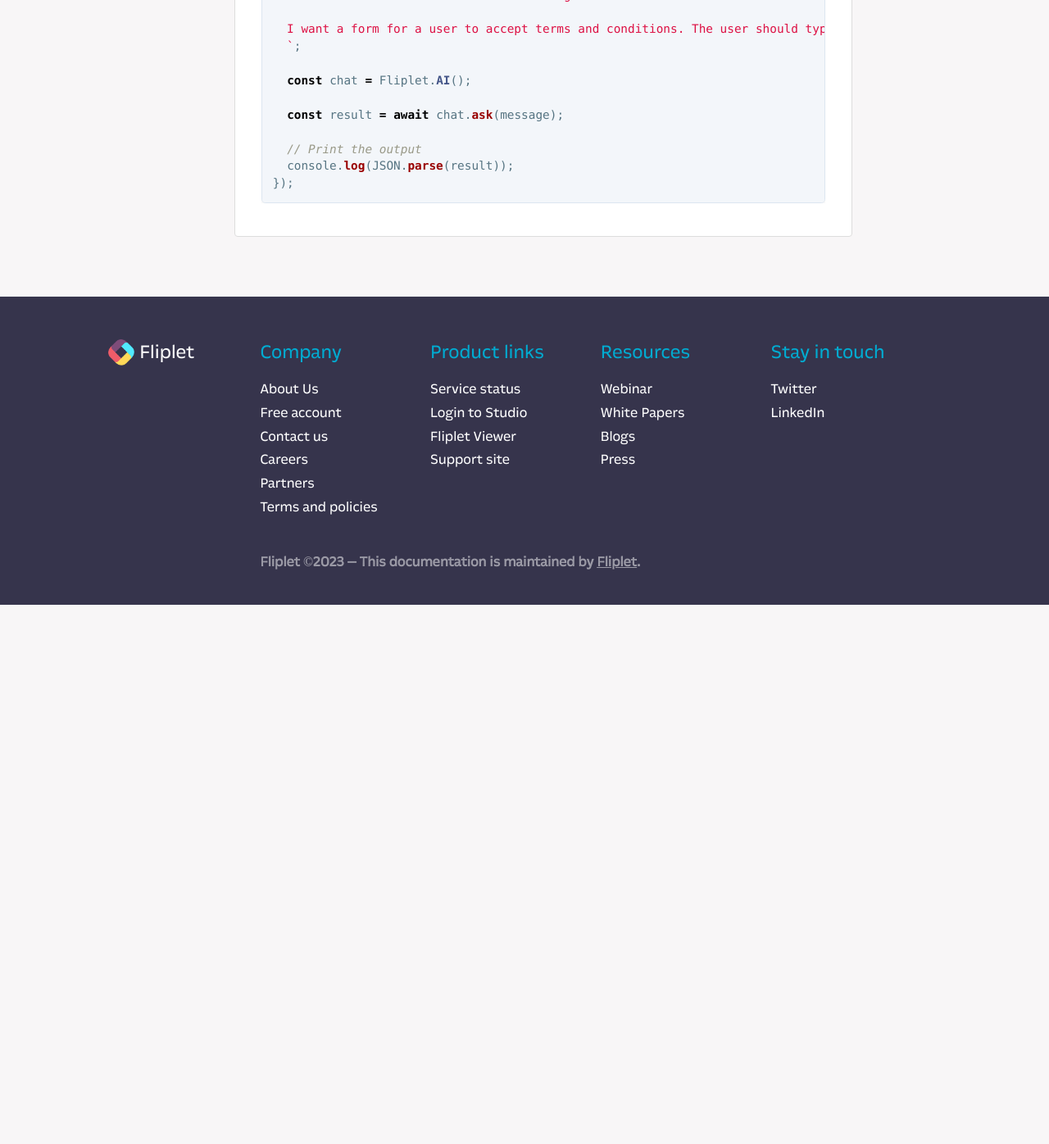
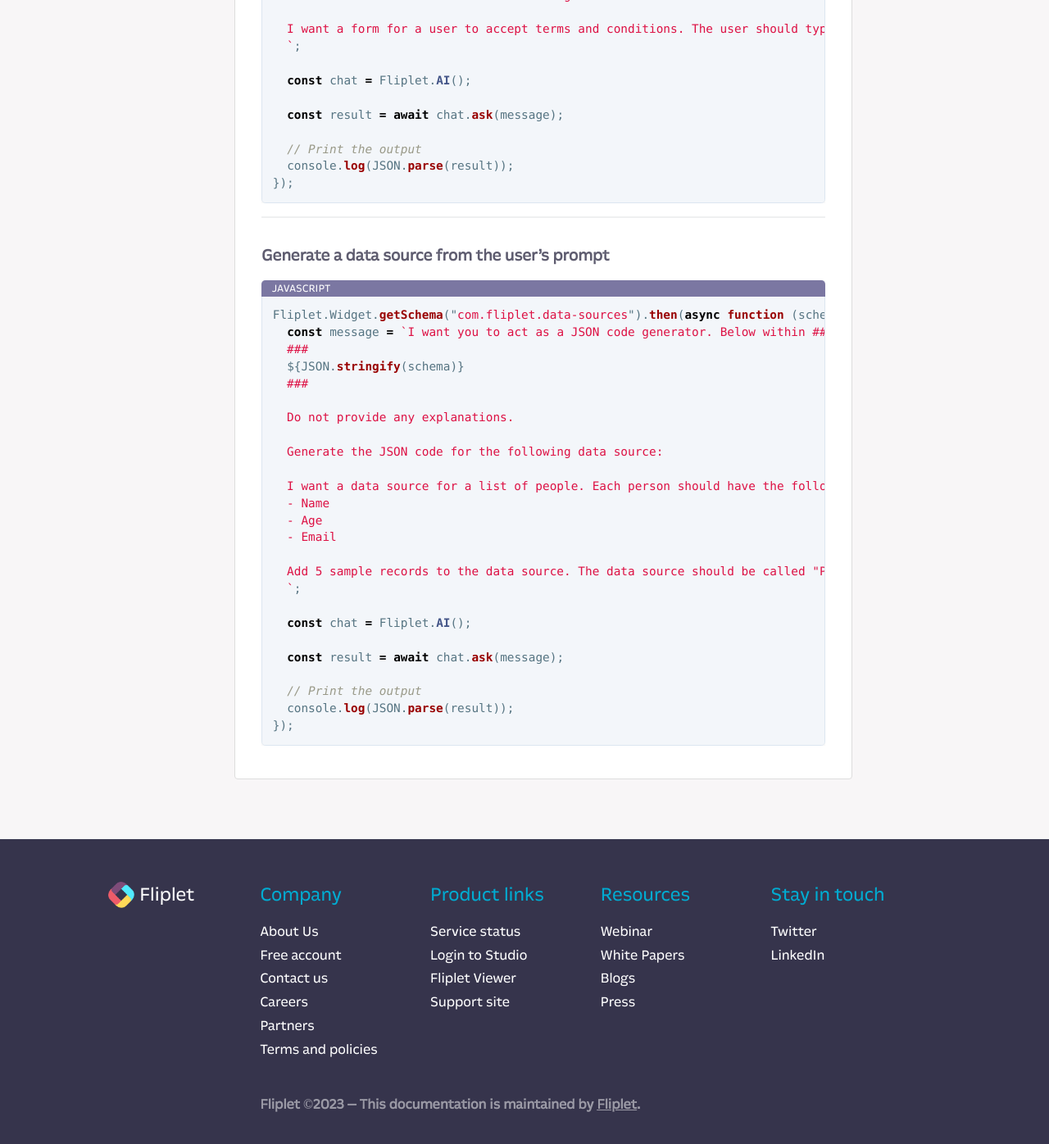
Before and after one commit to Fliplet/fliplet-cli, a Jekyll site: the page built from docs/API/core/ai.md, in a window 1280 px wide and 1400 px high, scrolled down 6443 px. Shown: the top 1396 px of the window at 82% size. Built offline with Jekyll 4.4.1, drawn with Linux system fonts in a browser that asks for light colours; nearby versions of some CDN libraries; our own code applies the rules of GitHub Pages for plain Markdown files; library files that are not in the unit come from our copies; comment, search, counter and statistics services are not loaded; a style sheet for code colours, icons or effects is not loaded; before the commit the page ends 7181 px from its top, so only the background shows below that; some of the changed text lies outside the part shown.

Commit message:
sample for data source

````diff
--- a/docs/API/core/ai.md
+++ b/docs/API/core/ai.md
@@ -198,3 +198,35 @@
   console.log(JSON.parse(result));
 });
 ```
+
+---
+
+### Generate a data source from the user's prompt
+
+```js
+Fliplet.Widget.getSchema("com.fliplet.data-sources").then(async function (schema) {
+  const message = `I want you to act as a JSON code generator. Below within ### you will find the a JSON schema of a Data Source. This is the schema that defines the structure of the JSON code that is used to generate the Data Source. The schema is as follows:
+  ###
+  ${JSON.stringify(schema)}
+  ###
+
+  Do not provide any explanations.
+
+  Generate the JSON code for the following data source:
+
+  I want a data source for a list of people. Each person should have the following fields:
+  - Name
+  - Age
+  - Email
+
+  Add 5 sample records to the data source. The data source should be called "People".
+  `;
+
+  const chat = Fliplet.AI();
+
+  const result = await chat.ask(message);
+
+  // Print the output
+  console.log(JSON.parse(result));
+});
+```
````
